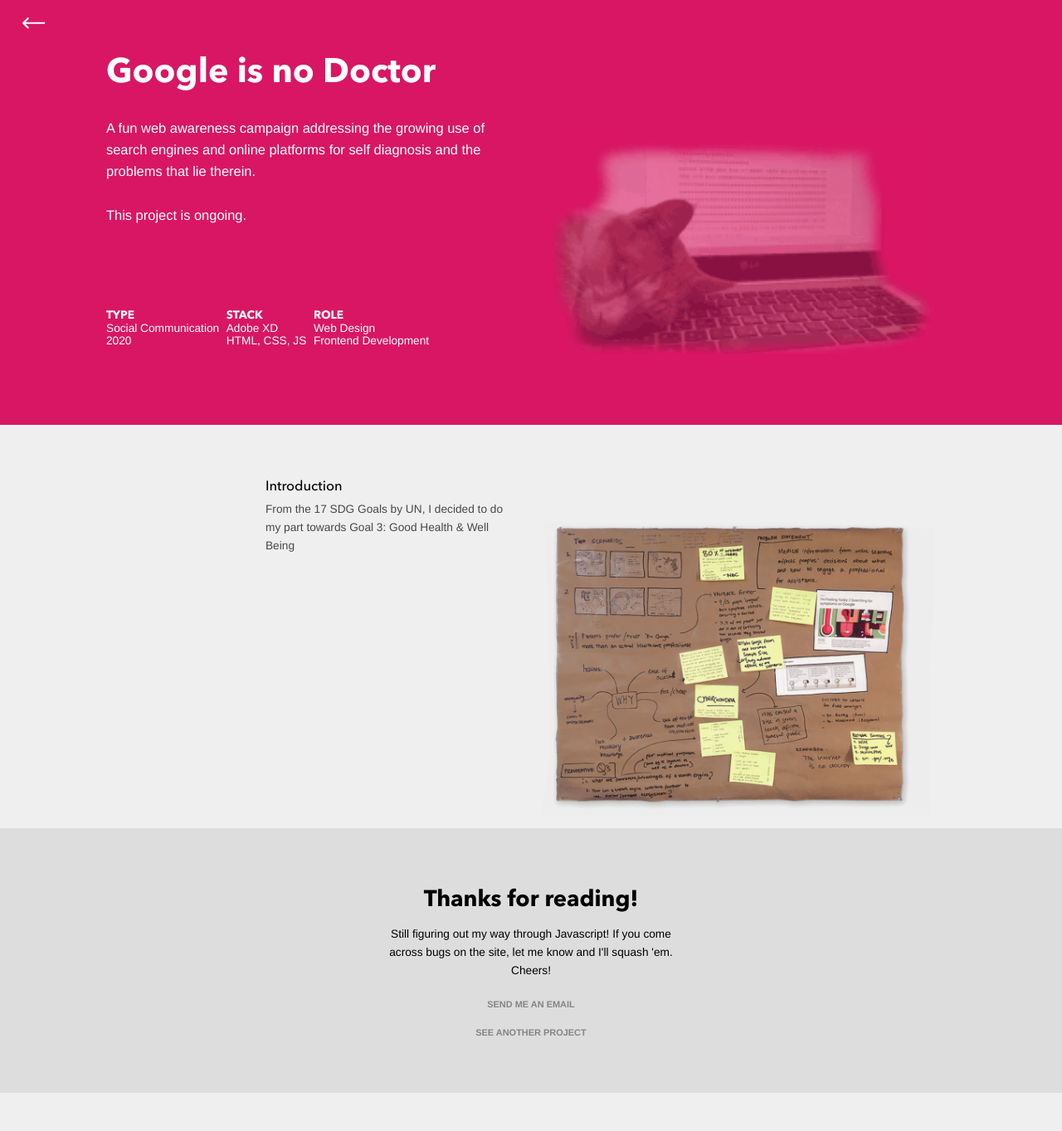
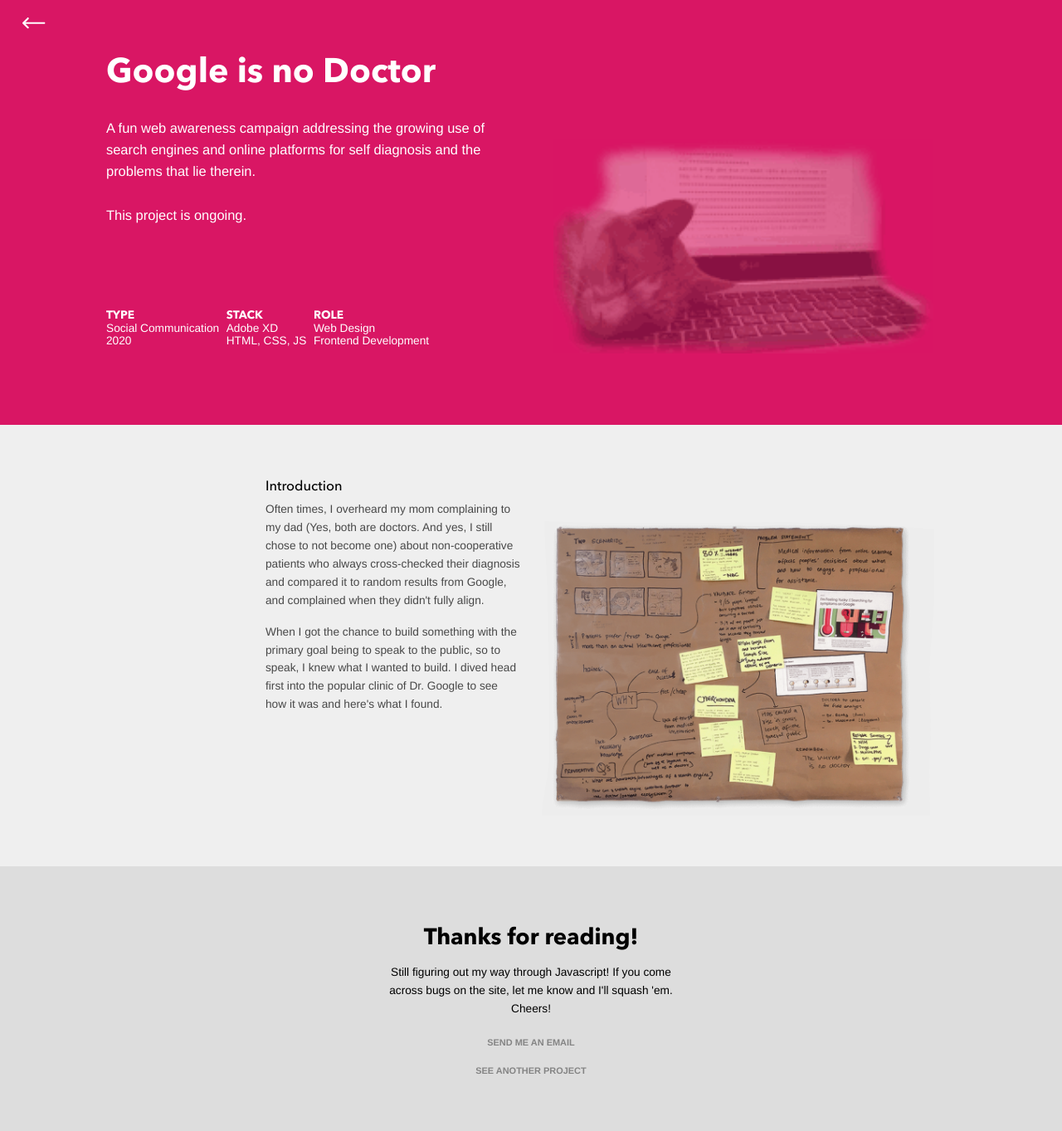
Before and after one commit to clearlysid/clearlysid.github.io, a Jekyll site: the page built from _work/1_scomm.html, in a window 1280 px wide. Shown: the whole page at 83% size. Built offline with Jekyll 4.4.1, drawn with Linux system fonts in a browser that asks for light colours; some web fonts are replaced; before the commit the page ends 1317 px from its top, so only the background shows below that.

Commit message:
refined type

```diff
--- a/_work/1_scomm.html
+++ b/_work/1_scomm.html
@@ -19,7 +19,8 @@
 
     <section class="lax" data-lax-preset_small="addDepth">
         <h2>Introduction</h2>
-        <p class="lax" data-lax-preset="lazy-20">From the 17 SDG Goals by UN, I decided to do my part towards Goal 3: Good Health & Well Being</p>
+        <p class="lax" data-lax-preset="lazy-20">Often times, I overheard my mom complaining to my dad (Yes, both are doctors. And yes, I still chose to not become one) about non-cooperative patients who always cross-checked their diagnosis and compared it to random results from Google, and complained when they didn't fully align.</p>
+        <p style="padding-top: 1rem;" class="lax" data-lax-preset="lazy-50">When I got the chance to build something with the primary goal being to speak to the public, so to speak, I knew what I wanted to build. I dived head first into the popular clinic of Dr. Google to see how it was and here's what I found.</p>
     </section>
 
     <figure class="lax" data-lax-preset_small="addDepth">
--- a/styles/_sass/_components.scss
+++ b/styles/_sass/_components.scss
@@ -29,6 +29,7 @@
         flex-direction: column;
         margin-top: 4vh;
         font-size: 1.1rem;
+        width: 95%;
         h3 {
             font-size: 2.6rem;
 
@@ -225,10 +226,6 @@
 
 
 
-
-
-
-
 // mobile-only styling
 @media screen and (max-width: 800px) {
     :root { font-size: 4vw; }
@@ -422,3 +419,8 @@
         }
     }
 }
+
+
+
+
+// universal styling
```
Also changed, not shown: 2 other files.
